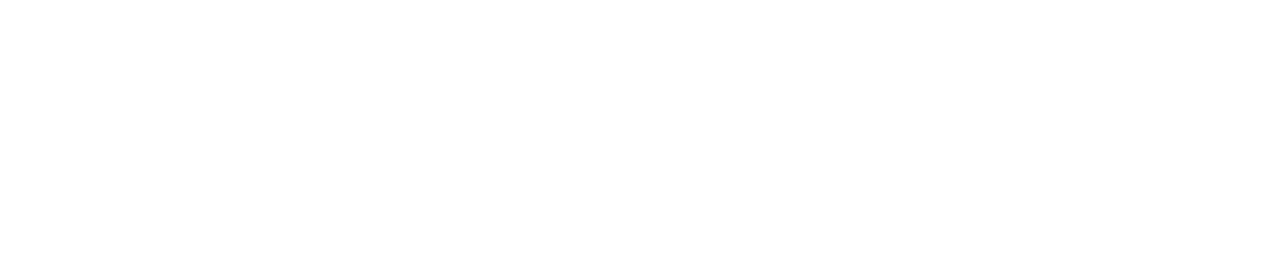
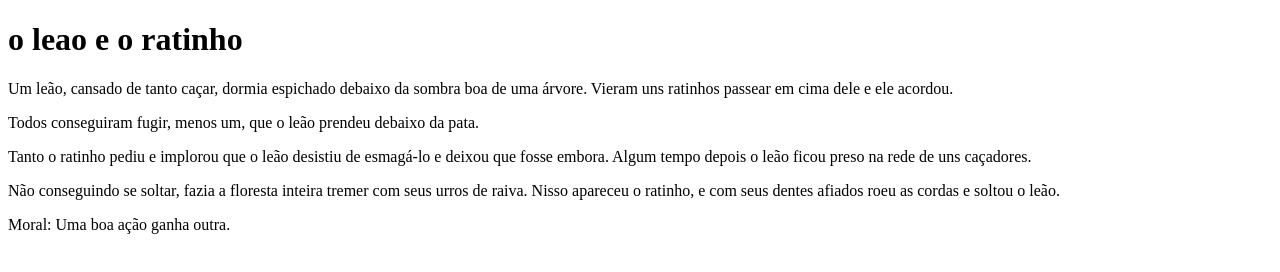
Before and after one commit to ygor506/fabulas, a plain HTML site: page leao.html in a window 1280 px wide. Drawn offline with Linux system fonts and the light colour scheme.

Commit message:
atualização 2

```diff
--- a/leao.html
+++ b/leao.html
@@ -6,6 +6,15 @@
     <title>Document</title>
 </head>
 <body>
+    <h1>o leao e o ratinho</h1>
+    <p> Um leão, cansado de tanto caçar, dormia espichado debaixo da sombra boa de uma árvore. Vieram uns ratinhos
+        passear em cima dele e ele acordou. </p>
+    <p>Todos conseguiram fugir, menos um, que o leão prendeu debaixo da pata.</p>
+    <p>Tanto o ratinho pediu e implorou que o leão desistiu de esmagá-lo e deixou que fosse embora. Algum tempo depois o leão ficou preso na rede de uns caçadores.</p>
+    <p> Não conseguindo se soltar, fazia a floresta inteira tremer com seus urros de raiva. Nisso apareceu o ratinho, e com seus dentes afiados roeu as cordas e soltou o leão.</p>
+
+    <p>Moral: Uma boa ação ganha outra.
+    </p>
 
 </body>
 </html>
```
Also changed, not shown: 1 other file.
